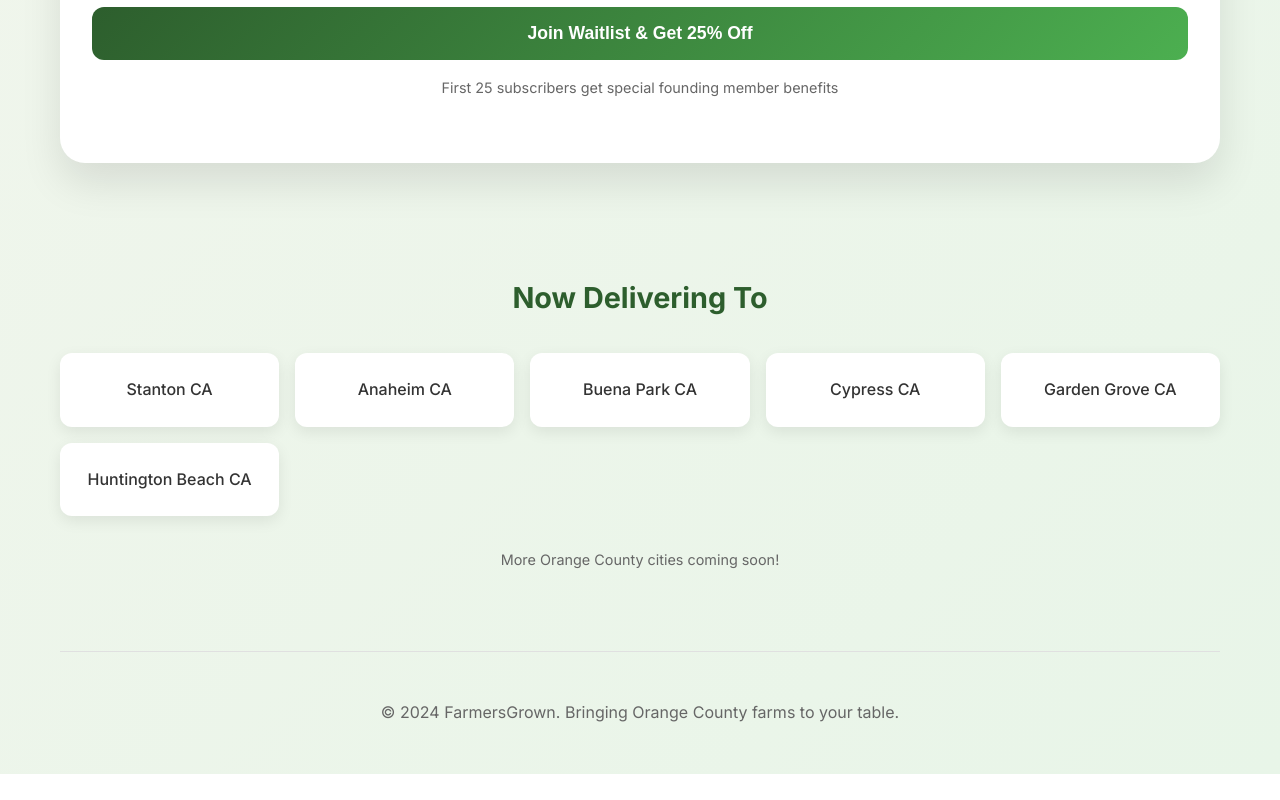
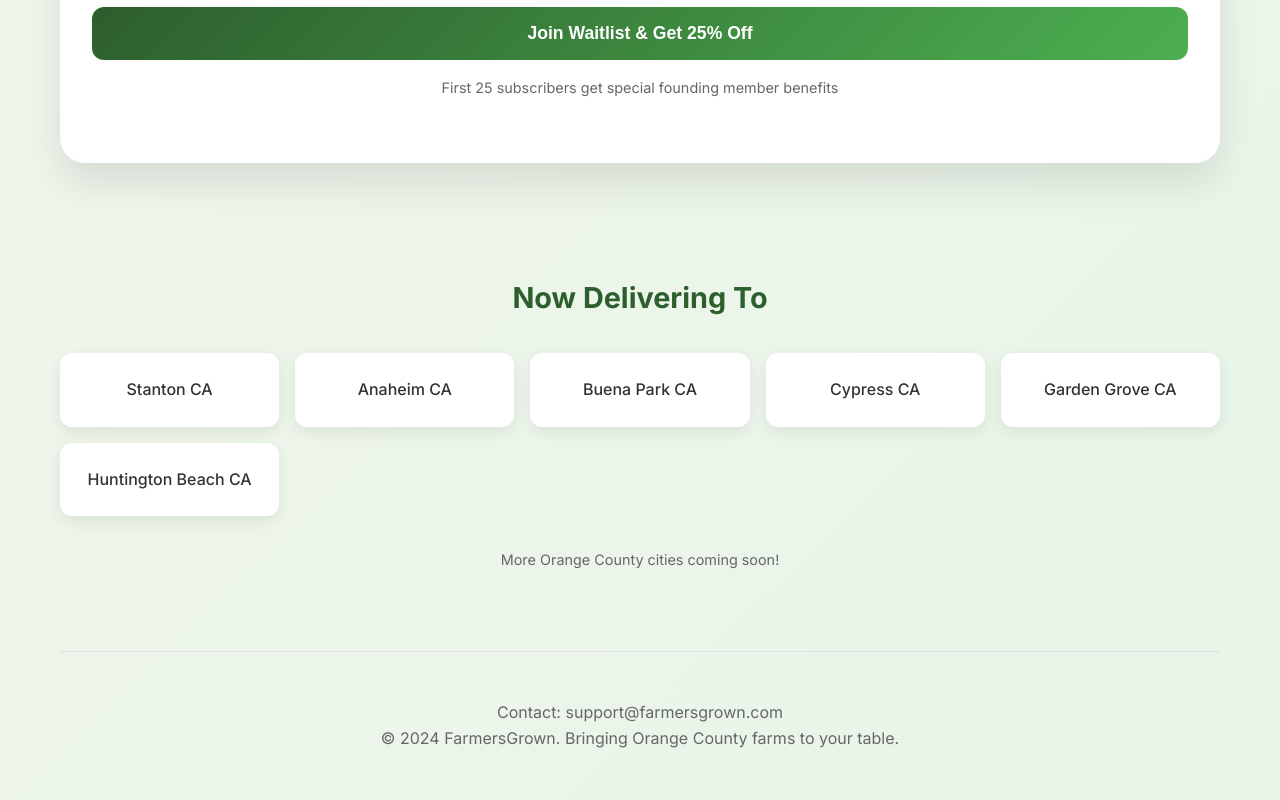
Before and after one commit to sajithfx/FarmersGrown.com, a plain HTML site: page index.html in a window 1280 px wide. Shown: the part 2354-3154 px from the top of the page. Before the commit the page ends 3128 px from the top, so only its background shows below. Drawn offline with Linux system fonts and the light colour scheme.

Commit message:
Update index.html

```diff
--- a/index.html
+++ b/index.html
@@ -488,6 +488,7 @@
 
         <!-- Footer -->
         <footer class="footer">
+            <p>Contact: support@farmersgrown.com</p>
             <p>&copy; 2024 FarmersGrown. Bringing Orange County farms to your table.</p>
         </footer>
     </div>
```
